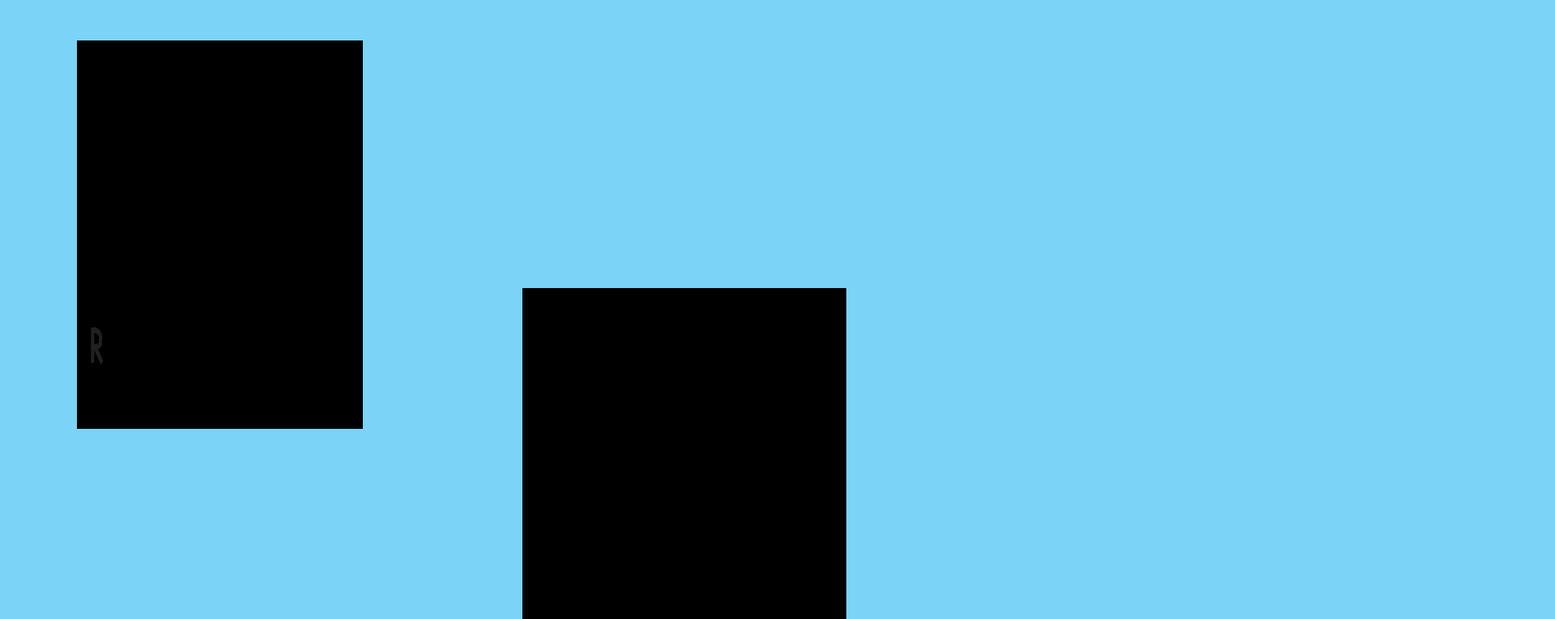
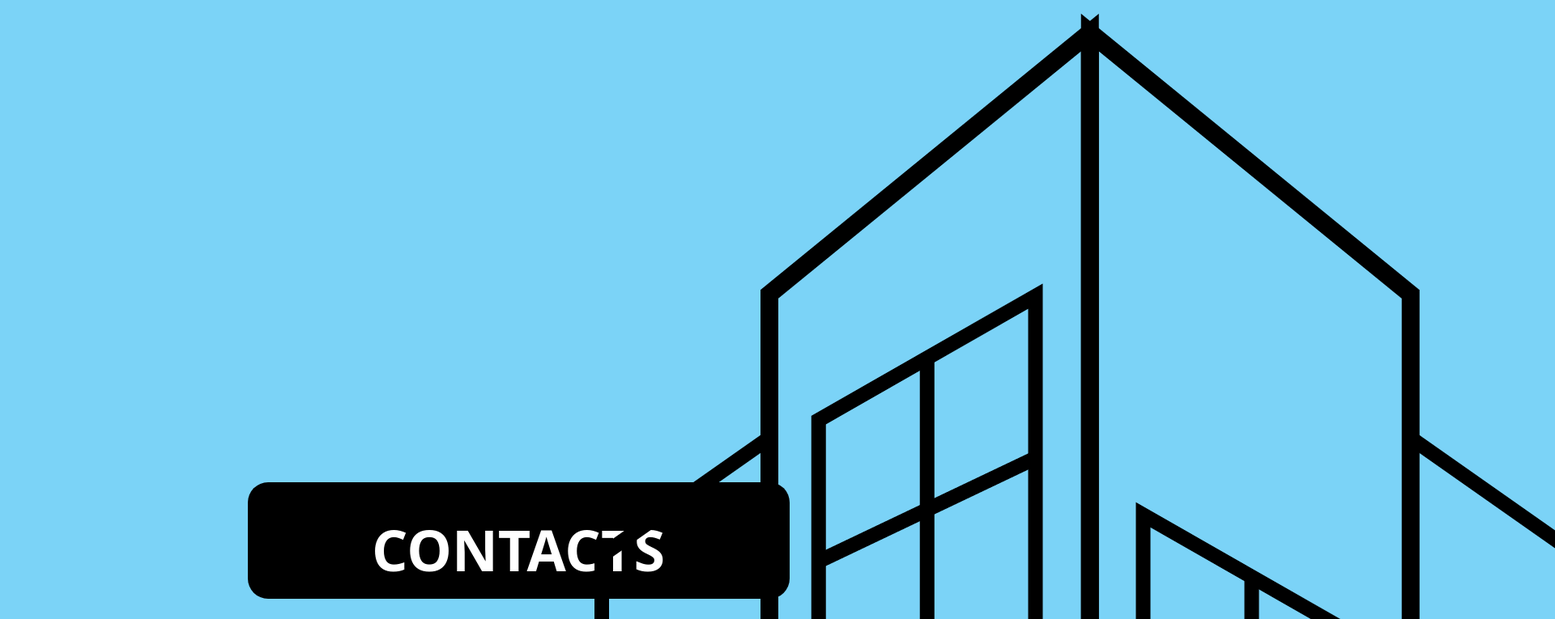
Before and after one commit to nikothompson/portfolio, a plain HTML site: page index.html in a window 1280 px wide. Shown: the part 4445-5210 px from the top of the page at 81% size, 1920 px wide, since content can reach past the window. Drawn offline with Linux system fonts and the light colour scheme.

Commit message:
rough drft

```diff
--- a/css/stylesheet.css
+++ b/css/stylesheet.css
@@ -4,7 +4,12 @@ body {
     justify-content: center;
     background-color: #7bd3f7;
     /* flex-direction: column; */
+    font-family: system-ui, -apple-system, BlinkMacSystemFont, 'Segoe UI', Roboto, Oxygen, Ubuntu, Cantarell, 'Open Sans', 'Helvetica Neue', sans-serif
 }
+
+
+
+@import url('https://fonts.googleapis.com/css2?family=Baloo+2:wght@400..800&display=swap');
 
 #main-container {
     background-color: rgb(255, 255, 255);
@@ -116,7 +121,7 @@ padding: 35px;
 #smallwhite-text {
     color: white;
     margin: 40px;
-    font-size: 40.9px;
+    font-size: 38px;
     padding: 40px;
     width: 290px;
 }
@@ -156,9 +161,7 @@ margin: 0 auto;
 border: solid black 7px;
 margin-top: 45px;
 }
-#header-text {
-padding: 60px;
-}
+
 
 #blank {
     color: #7bd3f7;
@@ -194,6 +197,7 @@ margin-top: 300px;
 #contax {
     position: relative;
     top: -90px;
+    width: 400px;
 }
 
 #mail-logo,
@@ -216,19 +220,20 @@ margin-top: 300px;
 
 #artwork-containertwo {
     width: 353px;
-    height: 480px;
-    background-color: black;
+    height: 280px;
+    background-color: #7bd3f7;
     margin: auto;
     margin-left: 65px;
     margin-top: 130px;
+    position: relative;
 }
 
-#artwork-containertwo img {
+#apartments-img {
     width: 353px;
     height: 480px;
-    margin-left: 65px;
-    margin-top: 130px;
-    margin: 0 auto;
+   position: relative;
+    border: solid black 7px;
+    margin: auto;
 }
 
 #artworktwo {
@@ -236,38 +241,53 @@ margin-top: 300px;
     height: 100px;
     background-color: #7bd3f7;
 position: relative;
-top: -620px;
 left: 400px;
 padding-right: 50px;
 }
 
-#artworktwo img {
+#cookies-img {
     width: 650px;
     height: 100px;
     /* padding-left: 200px; */
 position: relative;
 left: 25px;
 border: solid black 7px;
-top: -550px;
+top: -1200px;
 }
 
-#artworkthree {
-    width: 400px;
-    height: 510px;
-    background-color: black;
-    margin: auto;
-    margin-left: 150px;
+#showstoppers {
+    width: 200px;
+    height: 200px;
+    transform: rotate(270deg);
     position: relative;
-    top: -130px;
+    top: -800px;
+    right: -240px;
+    border: solid black 7px;
+    border-radius: 50%;
+
 }
 
-#artwork {
-    width: 300px;
-    height: 310px;
-    background-color: black;
-    margin: auto;
-    margin-left: 710px;
+#personallogo {
     position: relative;
-    left: -117px;
-    top: 190px;
+    top: -1800px;
+    left: 100px;
+    border: solid black 7px;
+    border-radius: 50%;
 }
+
+
+
+#nikothom {
+    padding: 60px;
+}
+
+
+.header-text {
+padding: 60px;
+color: black;
+text-decoration: underline;
+}
+
+.header-text:hover {
+    color: white;
+}
```
